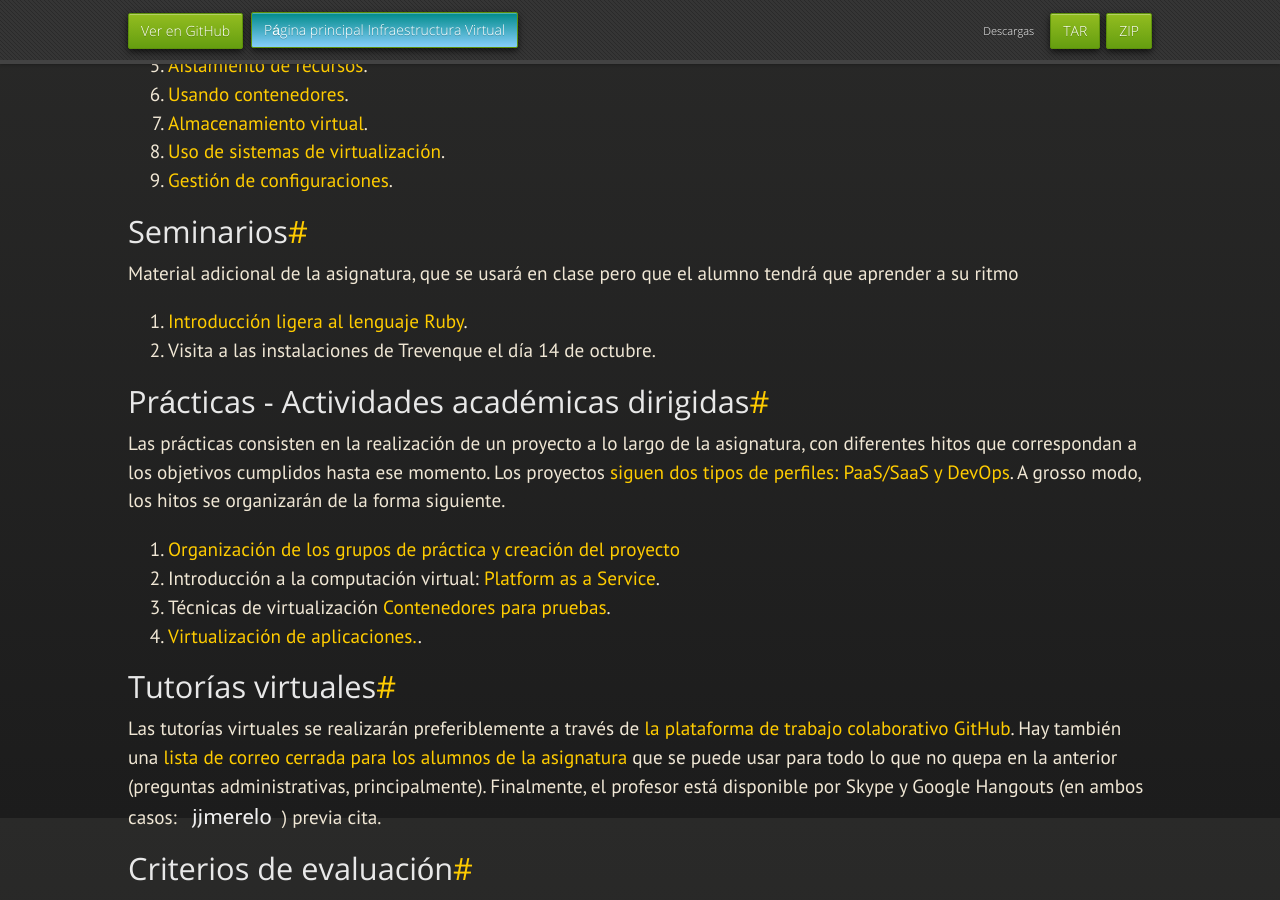
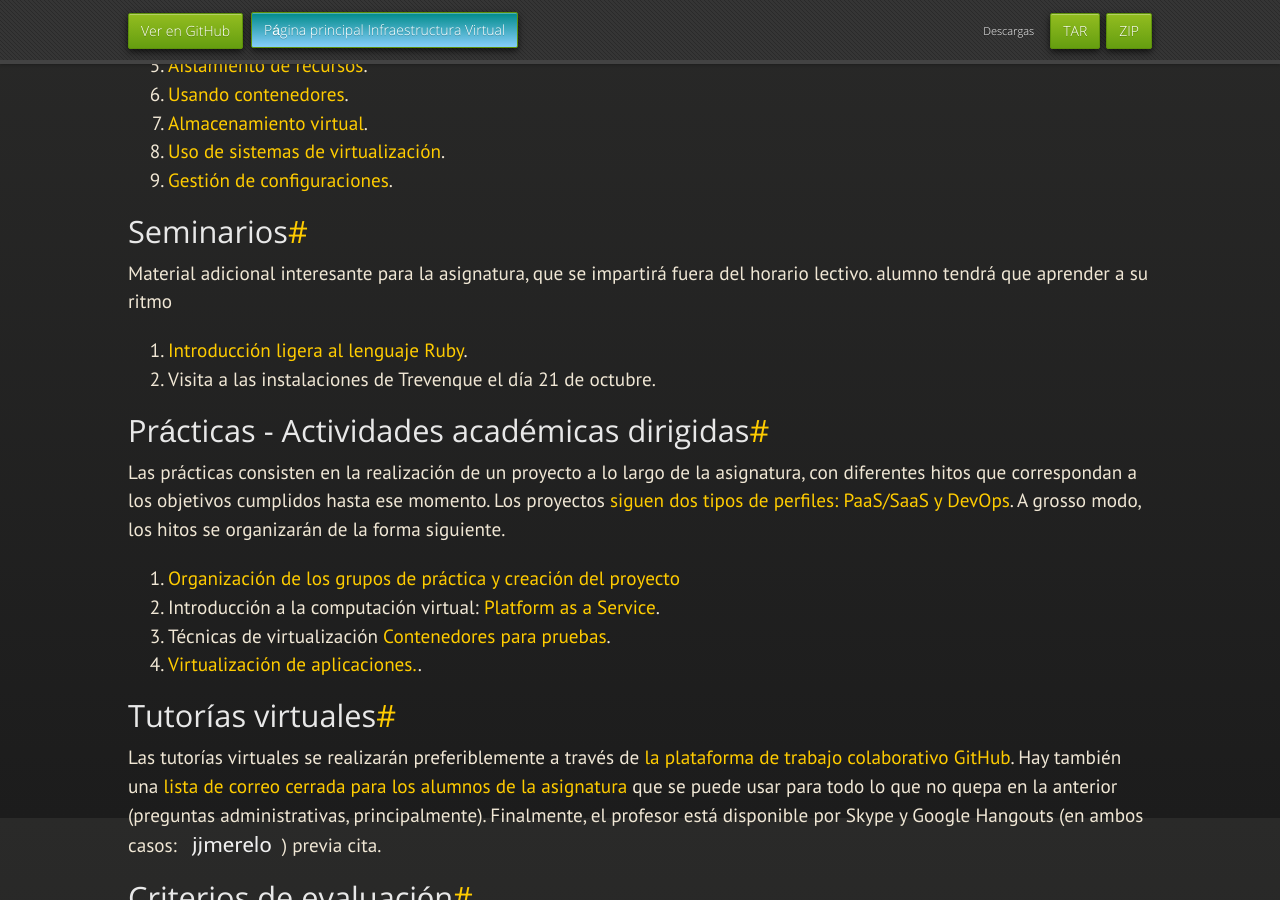
Before and after one commit to JJ/IV, a Jekyll site: the page built from index.md, in a window 1280 px wide and 900 px high, scrolled down 982 px. Built offline with Jekyll 4.4.1, drawn with Linux system fonts in a browser that asks for light colours; nearby versions of some CDN libraries; some web fonts are replaced.

Commit message:
Sync index.md de master a gh-pages

```diff
--- a/index.md
+++ b/index.md
@@ -48,11 +48,11 @@ disponibles con una licencia libre. Los fuentes de los mismos están en
 Seminarios
 ---------------
 
-Material adicional de la asignatura, que se usará en clase pero que el
+Material adicional interesante para la asignatura, que se impartirá fuera del horario lectivo.
 alumno tendrá que aprender a su ritmo
 
 1. [Introducción ligera al lenguaje Ruby](documentos/seminarios/ruby).
-2. Visita a las instalaciones de Trevenque el día 14 de octubre.
+2. Visita a las instalaciones de Trevenque el día 21 de octubre.
 
 
 Prácticas - Actividades académicas dirigidas
```
